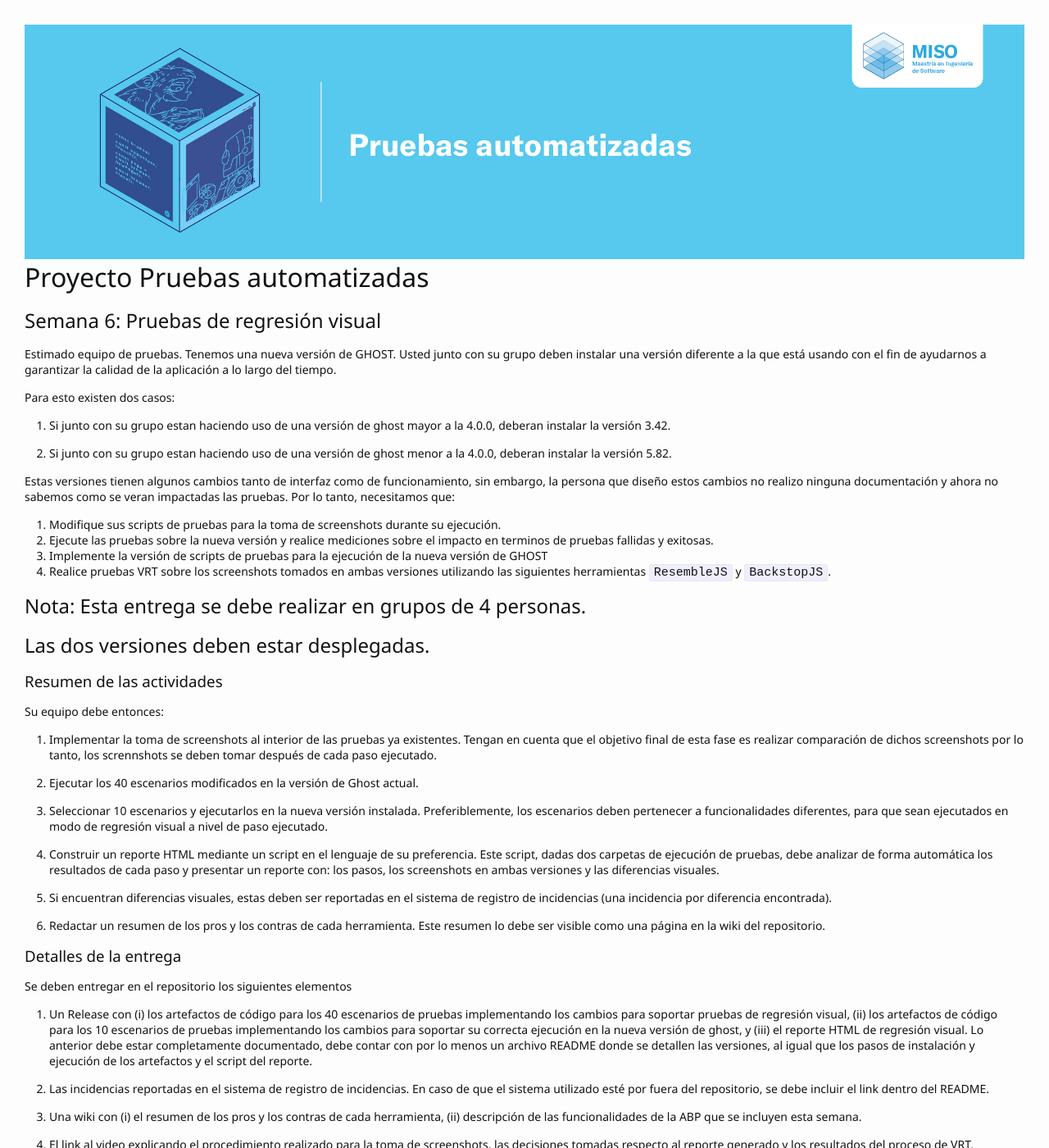
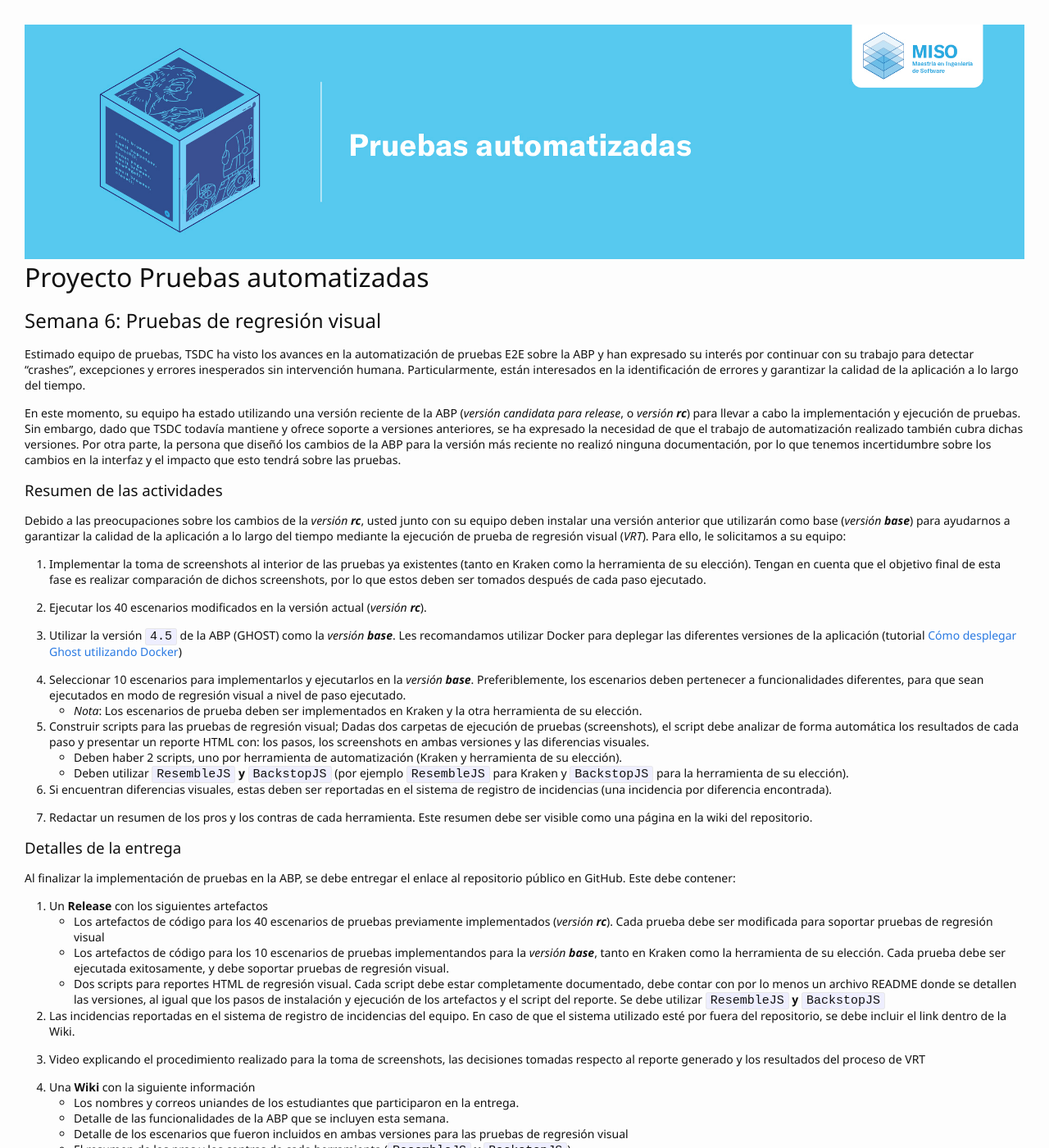
Before and after one commit to TiCSw/mt1_guias_pruebas, a Jekyll site: the page built from docs/semanas/semana6.md, in a window 1280 px wide and 1400 px high. Shown: the whole window at 82% size. Built offline with Jekyll 4.4.1, drawn with Linux system fonts in a browser that asks for light colours; some web fonts are replaced; our own code applies the rules of GitHub Pages for plain Markdown files; comment, search, counter and statistics services are not loaded; some of the changed text lies outside the part shown.

Commit message:
Update semana6.md

```diff
--- a/docs/semanas/semana6.md
+++ b/docs/semanas/semana6.md
@@ -1,73 +1,76 @@
 
 # Proyecto Pruebas automatizadas
 
+
 ## Semana  6: Pruebas de regresión visual
 
-Estimado equipo de pruebas. Tenemos una nueva versión de GHOST. Usted junto con su grupo deben instalar una versión diferente a la que está usando con el fin de ayudarnos a garantizar la calidad de la aplicación a lo largo del tiempo.
+Estimado equipo de pruebas, TSDC ha visto los avances en la automatización de pruebas E2E sobre la ABP y han expresado su interés por continuar con su trabajo para detectar “crashes”, excepciones y errores inesperados sin intervención humana. Particularmente, están interesados en la identificación de errores y garantizar la calidad de la aplicación a lo largo del tiempo.
 
-Para esto existen dos casos:
-1. Si junto con su grupo estan haciendo uso de una versión de ghost mayor a la 4.0.0, deberan instalar la versión 3.42.
-
-2. Si junto con su grupo estan haciendo uso de una versión de ghost menor a la 4.0.0, deberan instalar la versión 5.82.
-
-Estas versiones tienen algunos cambios tanto de interfaz como de funcionamiento, sin embargo, la persona que diseño estos cambios no realizo ninguna documentación y ahora no sabemos como se veran impactadas las pruebas. Por lo tanto, necesitamos que:
- 1. Modifique sus scripts de pruebas para la toma de screenshots durante su ejecución.
- 2. Ejecute las pruebas sobre la nueva versión y realice mediciones sobre el impacto en terminos de pruebas fallidas y exitosas.
- 3. Implemente la versión de scripts de pruebas para la ejecución de la nueva versión de GHOST
- 4. Realice pruebas VRT sobre los screenshots tomados en ambas versiones utilizando las siguientes herramientas `ResembleJS` y `BackstopJS`.
-
-## Nota: Esta entrega se debe realizar en grupos de 4 personas.
-
-## Las dos versiones deben estar desplegadas.
+En este momento, su equipo ha estado utilizando una versión reciente de la ABP (_versión candidata para release_, o _versión **rc**_) para llevar a cabo la implementación y ejecución de pruebas. Sin embargo, dado que TSDC todavía mantiene y ofrece soporte a versiones anteriores, se ha expresado la necesidad de que el trabajo de automatización realizado también cubra dichas versiones. Por otra parte, la persona que diseñó los cambios de la ABP para la versión más reciente no realizó ninguna documentación, por lo que tenemos incertidumbre sobre los cambios en la interfaz y el impacto que esto tendrá sobre las pruebas.
 
 ### Resumen de las actividades
 
-Su equipo debe entonces:
+Debido a las preocupaciones sobre los cambios de la _versión **rc**_, usted junto con su equipo deben instalar una versión anterior que utilizarán como base (_versión **base**_) para ayudarnos a garantizar la calidad de la aplicación a lo largo del tiempo mediante la ejecución de prueba de regresión visual (_VRT_). Para ello, le solicitamos a su equipo:
 
-1. Implementar la toma de screenshots al interior de las pruebas ya existentes. Tengan en cuenta que el objetivo final de esta fase es realizar comparación de dichos screenshots por lo tanto, los scrennshots se deben tomar después de cada paso ejecutado.
+1. Implementar la toma de screenshots al interior de las pruebas ya existentes (tanto en Kraken como la herramienta de su elección). Tengan en cuenta que el objetivo final de esta fase es realizar comparación de dichos screenshots, por lo que estos deben ser tomados después de cada paso ejecutado.
 
-2. Ejecutar los 40 escenarios modificados en la versión de Ghost actual.
+2. Ejecutar los 40 escenarios modificados en la versión actual (_versión **rc**_).
 
-3. Seleccionar 10 escenarios y ejecutarlos en la nueva versión instalada. Preferiblemente, los escenarios deben pertenecer a funcionalidades diferentes, para que sean ejecutados en modo de regresión visual a nivel de paso ejecutado.
+3. Utilizar la versión `4.5` de la ABP (GHOST) como la _versión **base**_. Les recomandamos utilizar Docker para deplegar las diferentes versiones de la aplicación (tutorial [Cómo desplegar Ghost utilizando Docker](https://thesoftwaredesignlab.github.io/AutTestingCodelabs/ghost-docker-deployment))
 
-4. Construir un reporte HTML mediante un script en el lenguaje de su preferencia. Este script, dadas dos carpetas de ejecución de pruebas, debe analizar de forma automática los resultados de cada paso y presentar un reporte con: los pasos, los screenshots en ambas versiones y las diferencias visuales.
+4. Seleccionar 10 escenarios para implementarlos y ejecutarlos en la _versión **base**_. Preferiblemente, los escenarios deben pertenecer a funcionalidades diferentes, para que sean ejecutados en modo de regresión visual a nivel de paso ejecutado.
+   * _Nota_: Los escenarios de prueba deben ser implementados en Kraken y la otra herramienta de su elección.
 
-5. Si encuentran diferencias visuales, estas deben ser reportadas en el sistema de registro de incidencias (una incidencia por diferencia encontrada).
+5. Construir scripts para las pruebas de regresión visual; Dadas dos carpetas de ejecución de pruebas (screenshots), el script debe analizar de forma automática los resultados de cada paso y presentar un reporte HTML con: los pasos, los screenshots en ambas versiones y las diferencias visuales.
+   * Deben haber 2 scripts, uno por herramienta de automatización (Kraken y herramienta de su elección).
+   * Deben utilizar `ResembleJS` **y** `BackstopJS` (por ejemplo `ResembleJS` para Kraken y `BackstopJS` para la herramienta de su elección).
 
-6. Redactar un resumen de los pros y los contras de cada herramienta. Este resumen lo debe ser visible como una página en la wiki del repositorio.
+6. Si encuentran diferencias visuales, estas deben ser reportadas en el sistema de registro de incidencias (una incidencia por diferencia encontrada).
 
+7. Redactar un resumen de los pros y los contras de cada herramienta. Este resumen debe ser visible como una página en la wiki del repositorio.
 
 
 ### Detalles de la entrega
-Se deben entregar en el repositorio los siguientes elementos
 
-1. Un Release con (i) los artefactos de código para los 40 escenarios de pruebas implementando los cambios para soportar pruebas de regresión visual, (ii) los artefactos de código para los 10 escenarios de pruebas implementando los cambios para soportar su correcta ejecución en la nueva versión de ghost, y (iii) el reporte HTML de regresión visual. Lo anterior debe estar completamente documentado, debe contar con por lo menos un archivo README donde se detallen las versiones, al igual que los pasos de instalación y ejecución de los artefactos y el script del reporte.
+Al finalizar la implementación de pruebas en la ABP, se debe entregar el enlace al repositorio público en GitHub. Este debe contener:
 
-2. Las incidencias reportadas en el sistema de registro de incidencias. En caso de que el sistema utilizado esté por fuera del repositorio, se debe incluir el link dentro del README.
+1. Un **Release** con los siguientes artefactos
+    * Los artefactos de código para los 40 escenarios de pruebas previamente implementados (_versión **rc**_). Cada prueba debe ser modificada para soportar pruebas de regresión visual
+    * Los artefactos de código para los 10 escenarios de pruebas implementandos para la _versión **base**_, tanto en Kraken como la herramienta de su elección. Cada prueba debe ser ejecutada exitosamente, y debe soportar pruebas de regresión visual.
+    * Dos scripts para reportes HTML de regresión visual. Cada script debe estar completamente documentado, debe contar con por lo menos un archivo README donde se detallen las versiones, al igual que los pasos de instalación y ejecución de los artefactos y el script del reporte. Se debe utilizar `ResembleJS` **y** `BackstopJS`
 
-3. Una wiki con (i) el resumen de los pros y los contras de cada herramienta, (ii) descripción de las funcionalidades de la ABP que se incluyen esta semana.
+2. Las incidencias reportadas en el sistema de registro de incidencias del equipo. En caso de que el sistema utilizado esté por fuera del repositorio, se debe incluir el link dentro de la Wiki.
 
-4. El link al video explicando el procedimiento realizado para la toma de screenshots, las decisiones tomadas respecto al reporte generado y los resultados del proceso de VRT.
+3. Video explicando el procedimiento realizado para la toma de screenshots, las decisiones tomadas respecto al reporte generado y los resultados del proceso de VRT
 
-Solo se calificará el último Release hecho antes de la fecha/hora de entrega. Del mismo modo, la hora de actualización de la entrada en la wiki y de las incidencias debe ser antes de la fecha/hora de entrega. El readme del repo debe tener los nombres y correos uniandes de los estudiantes.
+4. Una **Wiki** con la siguiente información
+   * Los nombres y correos uniandes de los estudiantes que participaron en la entrega.
+   * Detalle de las funcionalidades de la ABP que se incluyen esta semana.
+   * Detalle de los escenarios que fueron incluidos en ambas versiones para las pruebas de regresión visual
+   * El resumen de los pros y los contras de cada herramienta (`ResembleJS` **y** `BackstopJS`).
+   * Enlace al sistema de registro de incidencias
+   * Enlace al video.
 
 
+**Importante**: Únicamente se calificará el último Release creado antes de la fecha/hora de entrega. Del mismo modo, la hora de actualización de la entrada en la wiki debe ser antes de la fecha/hora de entrega.
 
+---
 
 ### Criterios de evaluación:
 
-- En la wiki se encuentra la descripción de las funcionalidades de GHOST que se incluyen en las pruebas de esta semana. **[1 punto]**
+- En la wiki del repositorio se detallan los 10 escenarios, y las funcionalidades asociadas, que se incluyen en las pruebas de esta semana. Se debe especificar los escenarios en cada herramienta (Kraken, y laherramienta de su elección)**[5 puntos]**
 
-- El Release del repositorio tiene el código de los 40 escenarios de prueba de la semana pasada modificados para la toma de screenshots. Los escenarios son funcionales y en el readme del repo se detallan las instrucciones para ejecutarlos. Estas instrucciones deben llevar a la ejecución de los escenarios. De lo contrario no se darán los puntos. **[45 puntos]**
+- El **Release** del repositorio tiene el código de los 40 escenarios de prueba de la semana pasada (_versión **rc**_) modificados para la toma de screenshots. Los escenarios son funcionales y en el README se detallan las instrucciones para ejecutarlos. Estas instrucciones deben llevar a la instalación y ejecución de los escenarios. **De lo contrario no se darán los puntos**. **[40 puntos]**
 
-- El Release del repositorio tiene el código de los 10 escenarios de prueba modificados para su correcta ejecución en la nueva versión de GHOST. Los escenarios son funcionales y en el readme del repo se detallan las instrucciones para ejecutarlos. Estas instrucciones deben llevar a la ejecución de los escenarios. De lo contrario no se darán los puntos.  **[20 puntos]**
+- El **Release** del repositorio tiene el código de los 10 escenarios de prueba modificados para la versión **base**_ de la ABP. Las pruebas se implementan tanto en Kraken como la herramienta de su elección. Los escenarios son funcionales y en el readme del repo se detallan las instrucciones para ejecutarlos. Estas instrucciones deben llevar a la ejecución de los escenarios. **De lo contrario no se darán los puntos**. **[20 puntos]**
 
-- El Release del repositorio tiene el código del reporte HTML, que realiza automáticamente la comparación de dos carpetas de resultados de ejecución de pruebas. La comparación visual se debe hacer al nivel de cada paso de los escenarios. **[9 puntos]**
+- El **Release** del repositorio tiene el código de los 2 scripts para reportes HTML, (uno por cada herramienta de automatización), los cuales realizan automáticamente la comparación de dos carpetas de resultados de ejecución de pruebas. La comparación visual se debe hacer al nivel de cada paso de los escenarios. Se debe utilizar `ResembleJS` **y** `BackstopJS`. **[15 puntos]**
 
 - Se reportan por lo menos 5 diferencias visuales en el sistema de registro de incidencia del grupo, siguiendo el formato establecido por el grupo. **[10 puntos]**
 
-- En la wiki del repo se describen los pros y contras de las dos herramientas utilizadas. Los pros/contras deben ser coherentes con las características de las herramientas. **[15 puntos]**
+- En la wiki del repo se describen los pros y contras de las dos herramientas utilizadas para las pruebas de regresión visual. Los pros/contras deben ser coherentes con las características de las herramientas. **[10 puntos]**
 
-- Link a video de explicación de procedimiento realizado en la semana para habilitar la toma de capturas de pantalla, las decisiones tomadas respecto a la construcción del reporte y breve explicación de los resultados obtenidos en la semana. **[10 puntos]**
+- Link al video de explicación de procedimiento realizado en la semana para habilitar la toma de capturas de pantalla, las decisiones tomadas respecto a la construcción del reporte y una breve explicación de los resultados obtenidos en la semana. El video debe estar alojado en algún gestor de contenido (OneDrive, Youtube, etc), debe ser público o debe permitir el acceso a cuentas de la Universidad de Los Andes.  **[10 puntos]**
 
- **La evaluación tendrá en cuenta la inclusión de la totalidad de componentes solicitados y la calidad de cada uno de acuerdo con la rúbrica establecida.**
+
+**La evaluación tendrá en cuenta la inclusión de la totalidad de componentes solicitados y la calidad de cada uno de acuerdo con la rúbrica establecida.**
```
